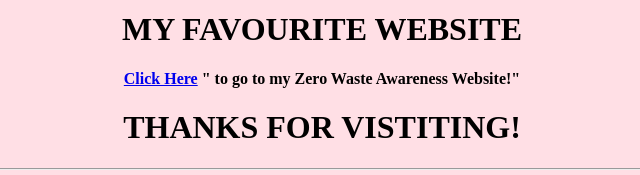
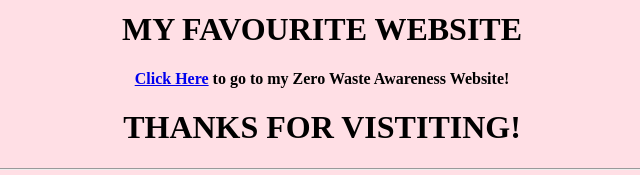
Before and after one commit to kdaroona/kdaroona.github.io, a plain HTML site: page index.html in a window 1280 px wide. Shown: the part 1021-1196 px from the top of the page, 318-958 px from the left. Drawn offline with Linux system fonts and the light colour scheme.

Commit message:
Update index.html

```diff
--- a/index.html
+++ b/index.html
@@ -12,8 +12,7 @@
       <h1 style="text-align:center;font-family:signpainter;">MY FAVOURITE WEBSITE </h1>
       <p style="text-align:center;font-family:heiti sc;">
         <a href="https://zerowastelifestyles.com/"> Click Here</a>
-        " to go to my Zero Waste Awareness Website!"
-      </p>
+        to go to my Zero Waste Awareness Website! </p>
       <h1 style="text-align:center;font-family:signpainter;">THANKS FOR VISTITING!
       </h1>
       <hr>
```
